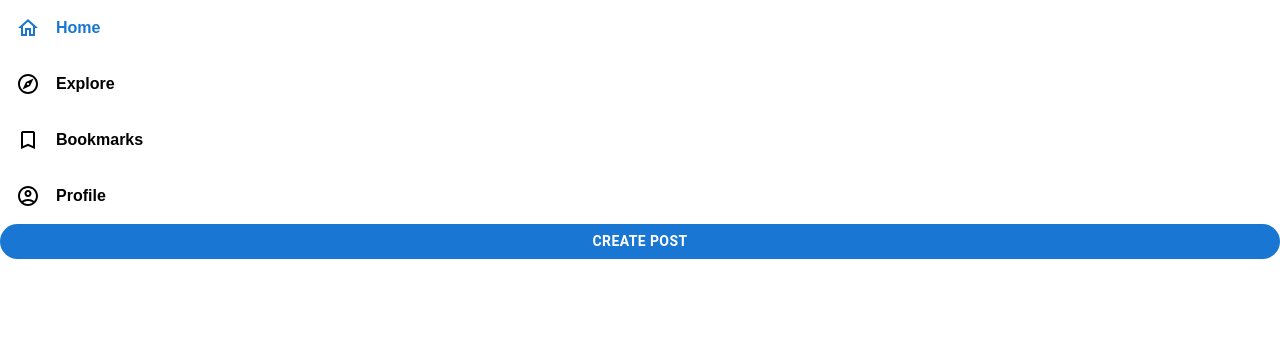
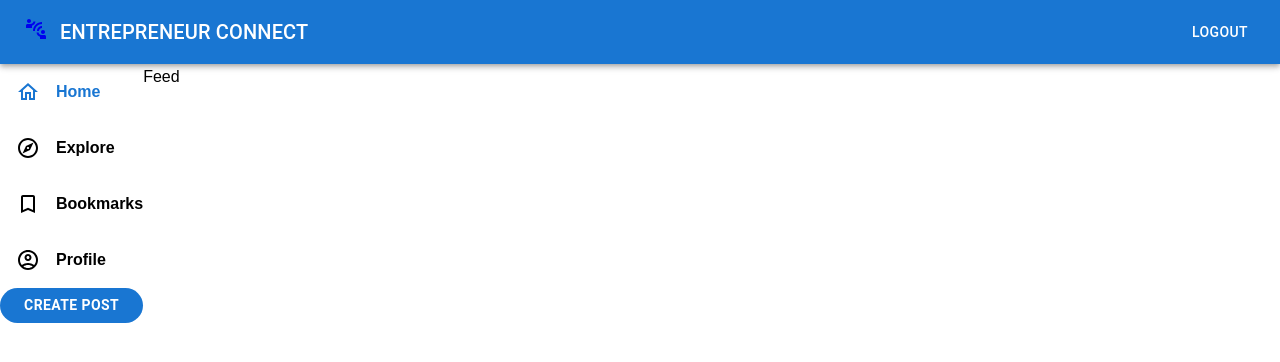
Before and after one commit to athar05/social-media-app-react, a React (Create React App) app: page /home in a window 1280 px wide. Shown: the top 362 px of the page. Built offline with nearby package versions, Linux system fonts and the light colour scheme; sample sign-in values are in the browser's storage; what miragejs would draw is missing.

Commit message:
Updated sidebar js & added feed folder

```diff
--- a/src/App.css
+++ b/src/App.css
@@ -195,6 +195,12 @@ Button {
   color: var(--white);
 }
 
+/* home page */
+
+.home-body {
+  display: flex;
+}
+
 /* Media Queries */
 
 @media only screen and (max-width: 800px) {
--- /dev/null
+++ b/src/components/feed/Feed.js
@@ -0,0 +1,10 @@
+import React from 'react';
+import "./feed.css"
+
+const Feed = () => {
+  return (
+    <div>Feed</div>
+  )
+}
+
+export default Feed
--- a/src/components/sidebar/sidebar.css
+++ b/src/components/sidebar/sidebar.css
@@ -20,7 +20,7 @@
 }
 
 .sidebar-option > h2 {
-    font-weight: 700;
+    font-weight: 800;
     font-size: 1rem;
 }
 
--- a/src/pages/Home.js
+++ b/src/pages/Home.js
@@ -1,11 +1,16 @@
-import React from 'react';
+import React, {Fragment} from 'react';
 import Sidebar from '../components/sidebar/Sidebar';
-
+import Feed from '../components/feed/Feed';
+import Navbar from "../components/Navbar"
 const Home = () => {
   return (
-    <div>
+    <Fragment>
+      <Navbar/>
+      <section className='home-body'>
       <Sidebar/>
-    </div>
+      <Feed/>
+      </section>
+    </Fragment>
   )
 }
 
```
Also changed, not shown: src/components/feed/feed.css (added).
